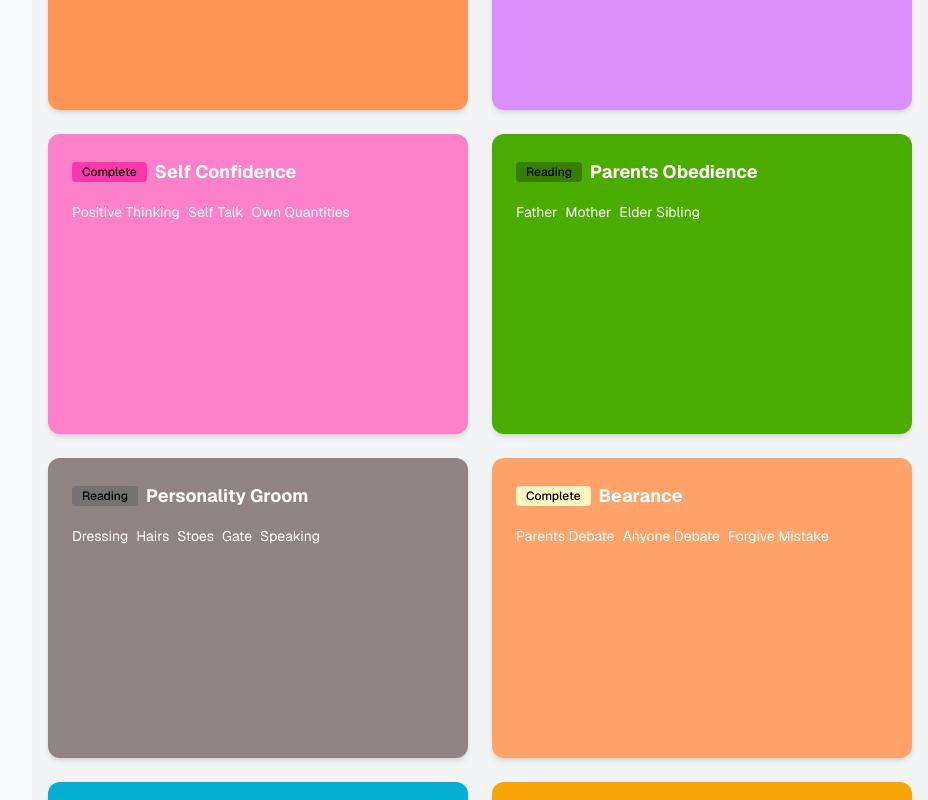
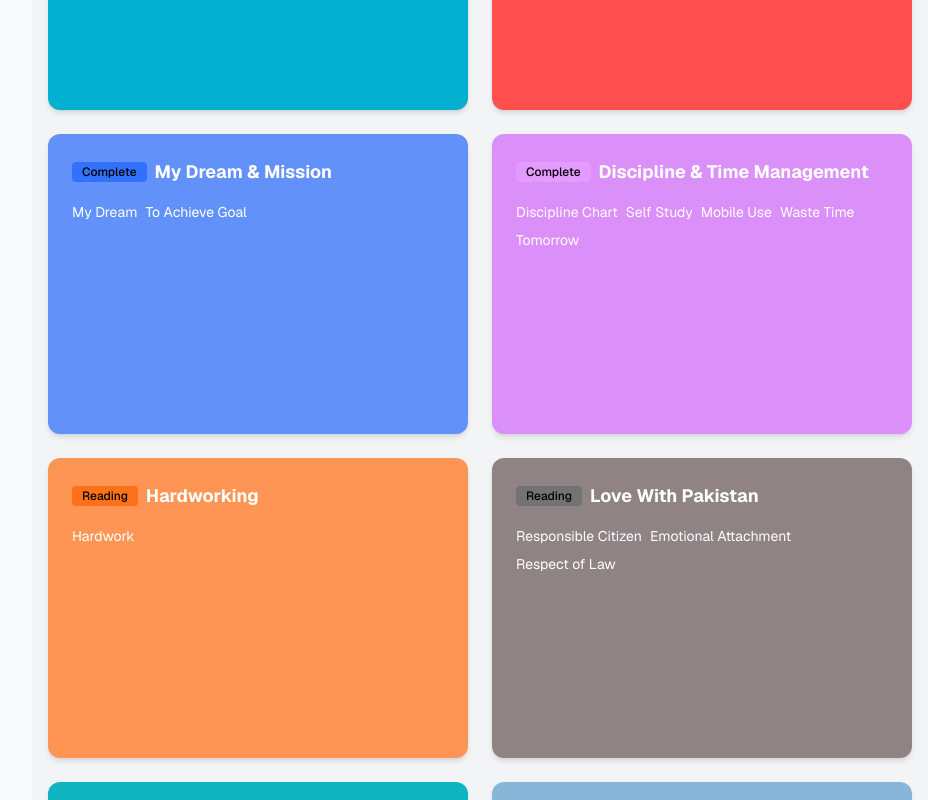
Before and after one commit to fatimamaqsood29/URightWay, a Next.js app: page /dashboard/my-diary in a window 1280 px wide. Shown: the part 1360-2160 px from the top of the page, without its empty margins (352-1280 px from the left). Built offline with nearby package versions, Linux system fonts and the light colour scheme.

Commit message:
set colors in my dairy

```diff
--- a/app/(auth)/dashboard/my-diary/page.js
+++ b/app/(auth)/dashboard/my-diary/page.js
@@ -22,6 +22,13 @@ const categories = [
     iconBg: "#FFF7C2"
   },
   {
+    label: "Parents Obedience",
+    tag: "Reading",
+    tasks: ["Father", "Mother", "Elder Sibling"],
+    bgColor: "#FC80CA",
+    iconBg: "#FC37AC"
+  },
+  {
     label: "Health",
     tag: "Reading",
     tasks: ["Exercise", "Sports", "Unthoughts Things", "Teeth Brush", "Drink Water",
@@ -31,12 +38,27 @@ const categories = [
     iconBg: "#E39608"
   },
   {
+    label: "Personality Groom",
+    tag: "Reading",
+    tasks: ["Dressing", "Hairs", "Stoes", "Gate", "Speaking"],
+    bgColor: "#4BAC00",
+    iconBg: "#377D00"
+  },
+
+  {
     label: "Etiquettes",
     tag: "Reading",
     tasks: ["Lic", "Truthfulness", "Respect", "Help", "Quoret", "Abuse",
            "Theft", "Backbiting", "Jealous", "Promise", "Remove Hardie", "Shout"],
     bgColor: "#03B0CF",
     iconBg: "#009BB7"
+  },
+  {
+    label: "Bearance",
+    tag: "Complete",
+    tasks: ["Parents Debate", "Anyone Debate", "Forgive Mistake"],
+    bgColor: "#FF4F4F",
+    iconBg: "#FC2B2B"
   },
   {
     label: "My Dream & Mission",
@@ -46,6 +68,13 @@ const categories = [
     iconBg: "#3271FB"
   },
   {
+    label: "Discipline & Time Management",
+    tag: "Complete",
+    tasks: ["Discipline Chart", "Self Study", "Mobile Use", "Waste Time", "Tomorrow"],
+    bgColor: "#DB8FF9",
+    iconBg: "#E39BFF"
+  },
+  {
     label: "Hardworking",
     tag: "Reading",
     tasks: ["Hardwork"],
@@ -53,68 +82,42 @@ const categories = [
     iconBg: "#FF7118"
   },
   {
+    label: "Love With Pakistan",
+    tag: "Reading",
+    tasks: ["Responsible Citizen", "Emotional Attachment", "Respect of Law"],
+    bgColor: "#8F8383",
+    iconBg: "#737373"
+  },
+  {
     label: "Amount Spent",
     tag: "Complete",
     tasks: ["Packet Money", "Barrow", "Wasteful spending", "Save Money"],
-    bgColor: "#DB8FF9",
-    iconBg: "#E39BFF"
+    bgColor: "#0EB4C0",
+    iconBg: "#48BFC8"
+  },
+  {
+    label: "Cleanliness",
+    tag: "Reading",
+    tasks: ["Take Bath", "Dress", "Name", "Class Room", "Street", "Pakistan"],
+    bgColor: "#87B6D8",
+    iconBg: "#74B0DC"
   },
   {
     label: "Self Confidence",
     tag: "Complete",
     tasks: ["Positive Thinking", "Self Talk", "Own Quantities"],
-    bgColor: "#FC80CA",
-    iconBg: "#FC37AC"
+    bgColor: "#B67649",
+    iconBg: "#AB4B06"
   },
-  {
-    label: "Parents Obedience",
-    tag: "Reading",
-    tasks: ["Father", "Mother", "Elder Sibling"],
-    bgColor: "#4BAC00",
-    iconBg: "#377D00"
-  },
-  {
-    label: "Personality Groom",
-    tag: "Reading",
-    tasks: ["Dressing", "Hairs", "Stoes", "Gate", "Speaking"],
-    bgColor: "#8F8383",
-    iconBg: "#737373"
-  },
-  {
-    label: "Bearance",
-    tag: "Complete",
-    tasks: ["Parents Debate", "Anyone Debate", "Forgive Mistake"],
-    bgColor: "#FFA36A",
-    iconBg: "#FFF7C2"
-  },
-  {
-    label: "Discipline & Time Management",
-    tag: "Complete",
-    tasks: ["Discipline Chart", "Self Study", "Mobile Use", "Waste Time", "Tomorrow"],
-    bgColor: "#03B0CF",
-    iconBg: "#009BB7"
-  },
-  {
-    label: "Love With Pakistan",
-    tag: "Reading",
-    tasks: ["Responsible Citizen", "Emotional Attachment", "Respect of Law"],
-    bgColor: "#F9A508",
-    iconBg: "#E39608"
-  },
-  {
-    label: "Cleanliness",
-    tag: "Reading",
-    tasks: ["Take Bath", "Dress", "Name", "Class Room", "Street", "Pakistan"],
-    bgColor: "#6191F9",
-    iconBg: "#3271FB"
-  },
+
+
   {
     label: "In School/College",
     tag: "Complete",
     tasks: ["Attendees", "Lots/in Time", "Home Work", "Teacher Intention",
            "Subject Teacher Leave", "Subject Learning", "Insulated By Teacher"],
-    bgColor: "#FE9554",
-    iconBg: "#FF7118"
+    bgColor: "#8866D8",
+    iconBg: "#8552FC"
   },
 ];
 
@@ -203,42 +206,6 @@ const MyDiary = () => {
         </div>
 
         {/* Task Categories */}
-        {/* <div className="grid grid-cols-1 md:grid-cols-2 gap-6">
-          {categories.map((category, index) => (
-            <div
-              key={index}
-              className="bg-white rounded-xl shadow-md p-6"
-              style={{ backgroundColor: category.bgColor, color: 'white' }}
-            >
-              <div className="flex items-center mb-4">
-                <span
-                  className="text-xs font-medium px-2.5 py-0.5 rounded"
-                  style={{ backgroundColor: category.iconBg, color: 'black' }}
-                >
-                  {category.tag}
-                </span>
-                <h3 className="ml-2 font-bold text-lg">
-                  {category.label}
-                </h3>
-              </div>
-
-              <div className="space-y-3">
-                {chunkArray(category.tasks, 5).map((taskGroup, groupIndex) => (
-                  <div key={groupIndex} className="flex flex-wrap gap-2">
-                    {taskGroup.map((task, taskIndex) => (
-                      <span
-                        key={taskIndex}
-                        className="     text-sm"
-                      >
-                        {task}
-                      </span>
-                    ))}
-                  </div>
-                ))}
-              </div>
-            </div>
-          ))}
-        </div> */}
         <div className="grid grid-cols-1 md:grid-cols-2 gap-6">
           {categories.map((category, index) => (
             <div
@@ -247,7 +214,7 @@ const MyDiary = () => {
               style={{
                 backgroundColor: category.bgColor,
                 color: 'white',
-        height: '300px' // Fixed height for all boxes
+                height: '300px'
               }}
             >
               <div className="flex items-center mb-4">
@@ -262,7 +229,7 @@ const MyDiary = () => {
                 </h3>
               </div>
 
-      <div className="space-y-3 overflow-y-auto flex-grow"> {/* Make content scrollable */}
+              <div className="space-y-3 overflow-y-auto flex-grow">
                 {chunkArray(category.tasks, 5).map((taskGroup, groupIndex) => (
                   <div key={groupIndex} className="flex flex-wrap gap-2">
                     {taskGroup.map((task, taskIndex) => (
@@ -280,22 +247,7 @@ const MyDiary = () => {
           ))}
         </div>
 
-        {/* Footer */}
-        <div className="bg-white rounded-xl shadow-md p-6 mt-6">
-          <div className="flex justify-between items-center">
-            <div>
-              <p className="font-medium">Alice</p>
-              <p className="text-sm text-gray-600">Student</p>
-            </div>
-            <div className="text-sm text-gray-500">
-              {new Date().toLocaleDateString("en-US", {
-                year: "numeric",
-                month: "long",
-                day: "numeric",
-              })}
-            </div>
-          </div>
-        </div>
+
       </div>
     </div>
   );
```
Lines whose indentation alone changed are shown as unchanged.
